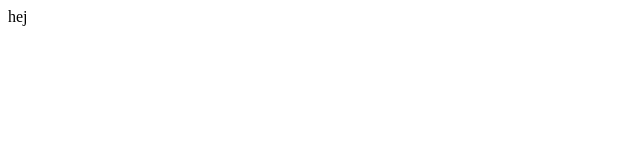
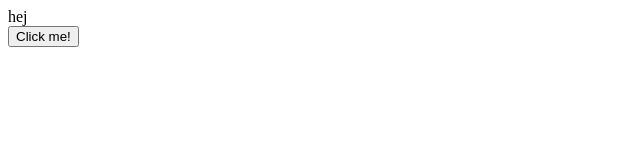
Before and after one commit to wallmandev/Grupp5-test, a plain HTML site: page index.html in a window 1280 px wide. Shown: the whole page, without its empty margins (0-640 px from the left). Drawn offline with Linux system fonts and the light colour scheme.

Commit message:
added button

```diff
--- a/index.html
+++ b/index.html
@@ -7,5 +7,6 @@
 </head>
 <body>
     <div>hej</div>
+    <button class="btn">Click me!</button>
 </body>
 </html>
```
